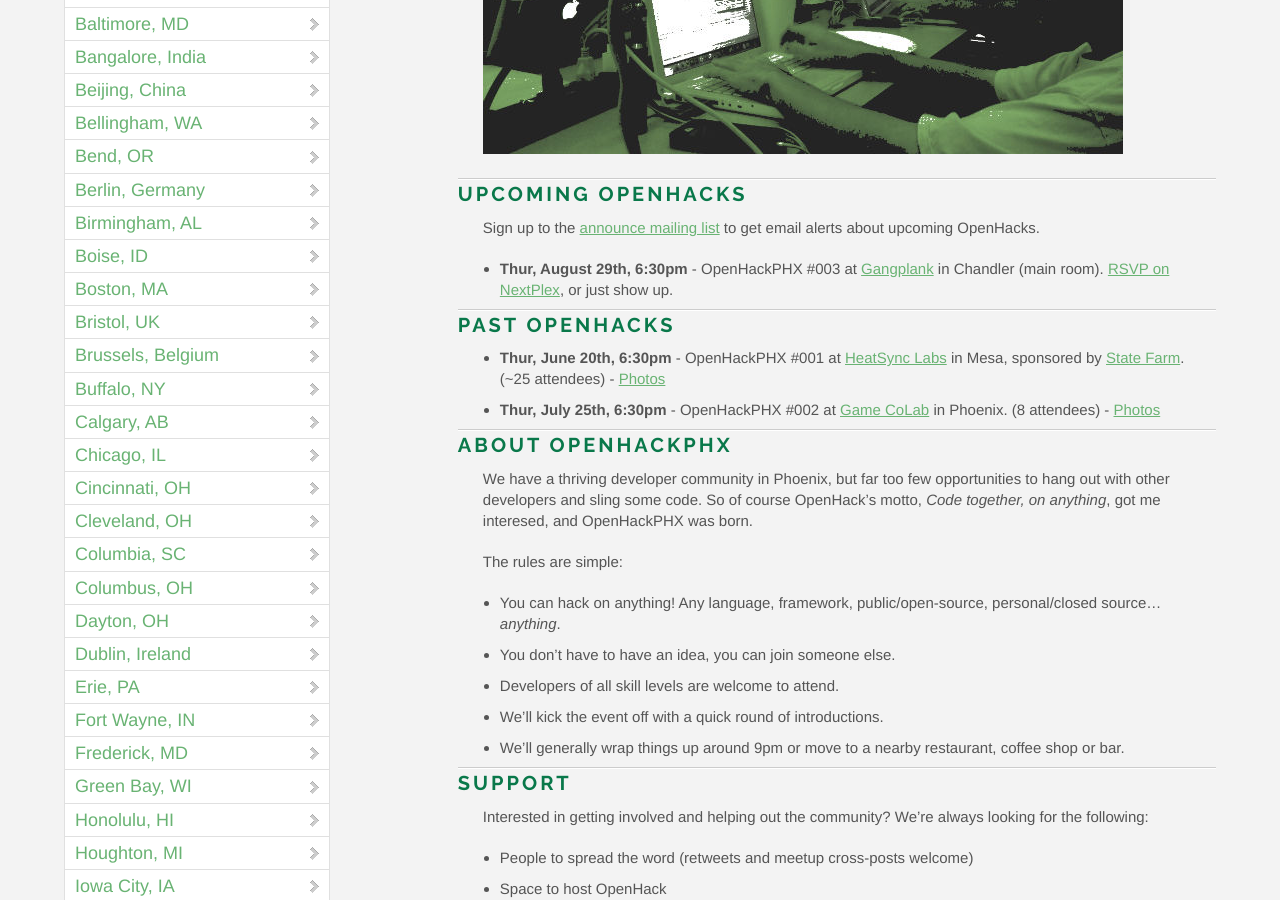
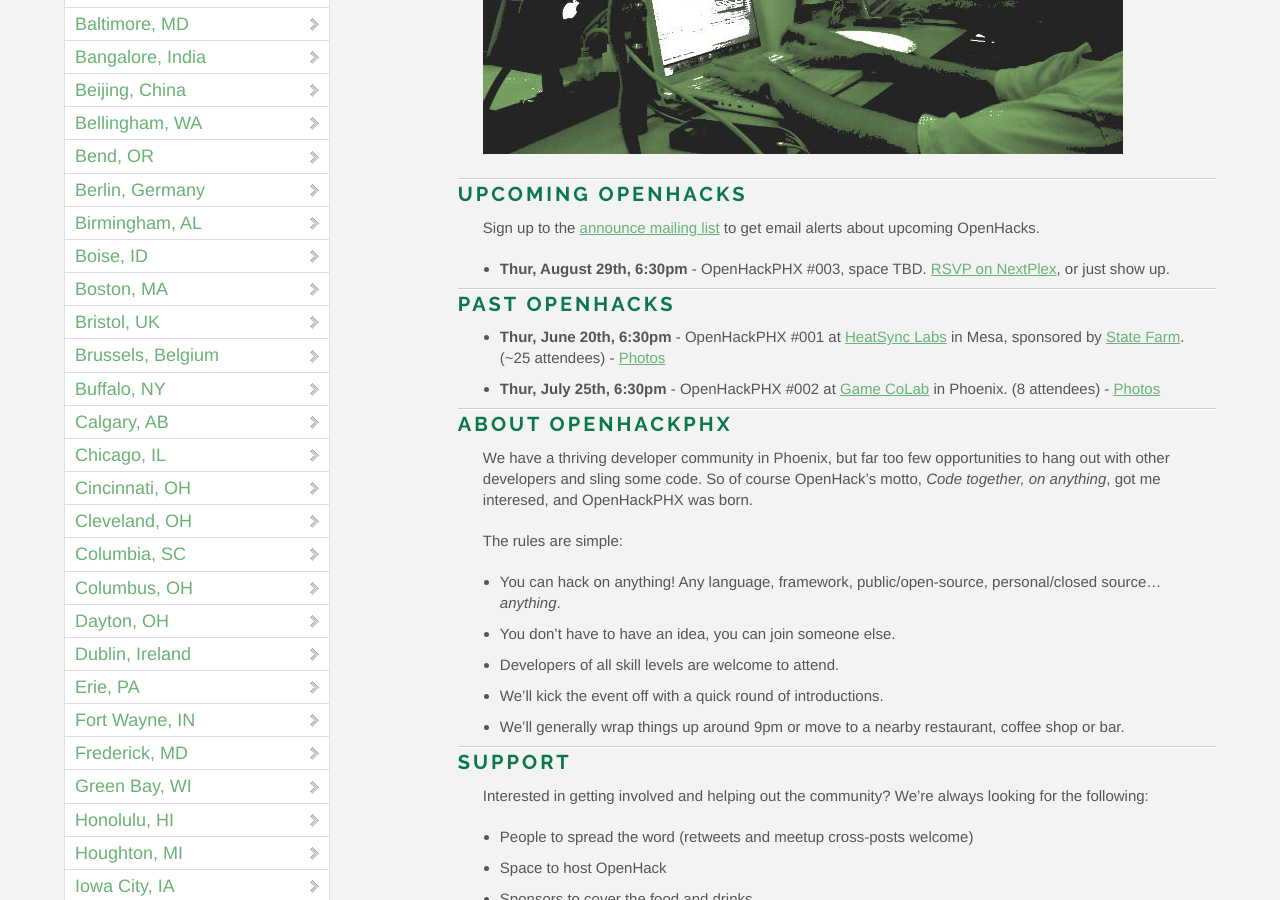
Before and after one commit to OpenHack/openhack.github.com, a Jekyll site: the page built from phoenix/index.markdown, in a window 1280 px wide and 900 px high, scrolled down 341 px. Built offline with Jekyll 4.4.1, drawn with Linux system fonts in a browser that asks for light colours; nearby versions of some CDN libraries; Markdown is read by kramdown in place of the engine named in the settings; comment, search, counter and statistics services are not loaded.

Commit message:
temporary change of space to #003

```diff
--- a/phoenix/index.markdown
+++ b/phoenix/index.markdown
@@ -11,7 +11,7 @@
 
 Sign up to the [announce mailing list](http://eepurl.com/BkGf9) to get email alerts about upcoming OpenHacks.
 
-- **Thur, August 29th, 6:30pm** - OpenHackPHX #003 at [Gangplank](http://chandler.gangplankhq.com/) in Chandler (main room). [RSVP on NextPlex](http://nextplex.com/phoenix-az/calendar/events/8959-openhack-003), or just show up.
+- **Thur, August 29th, 6:30pm** - OpenHackPHX #003, space TBD. [RSVP on NextPlex](http://nextplex.com/phoenix-az/calendar/events/8959-openhack-003), or just show up.
 
 ### Past OpenHacks
 
```
